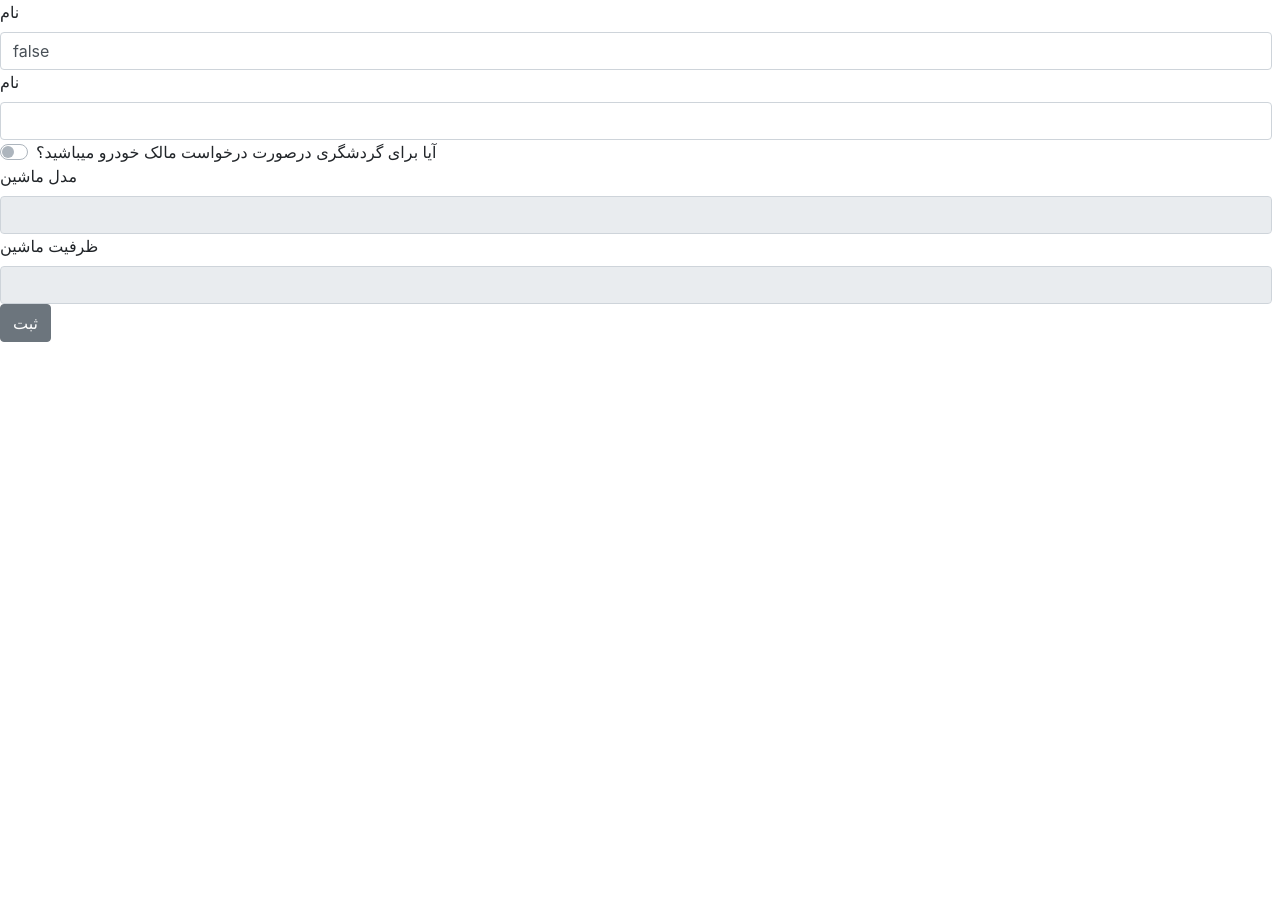
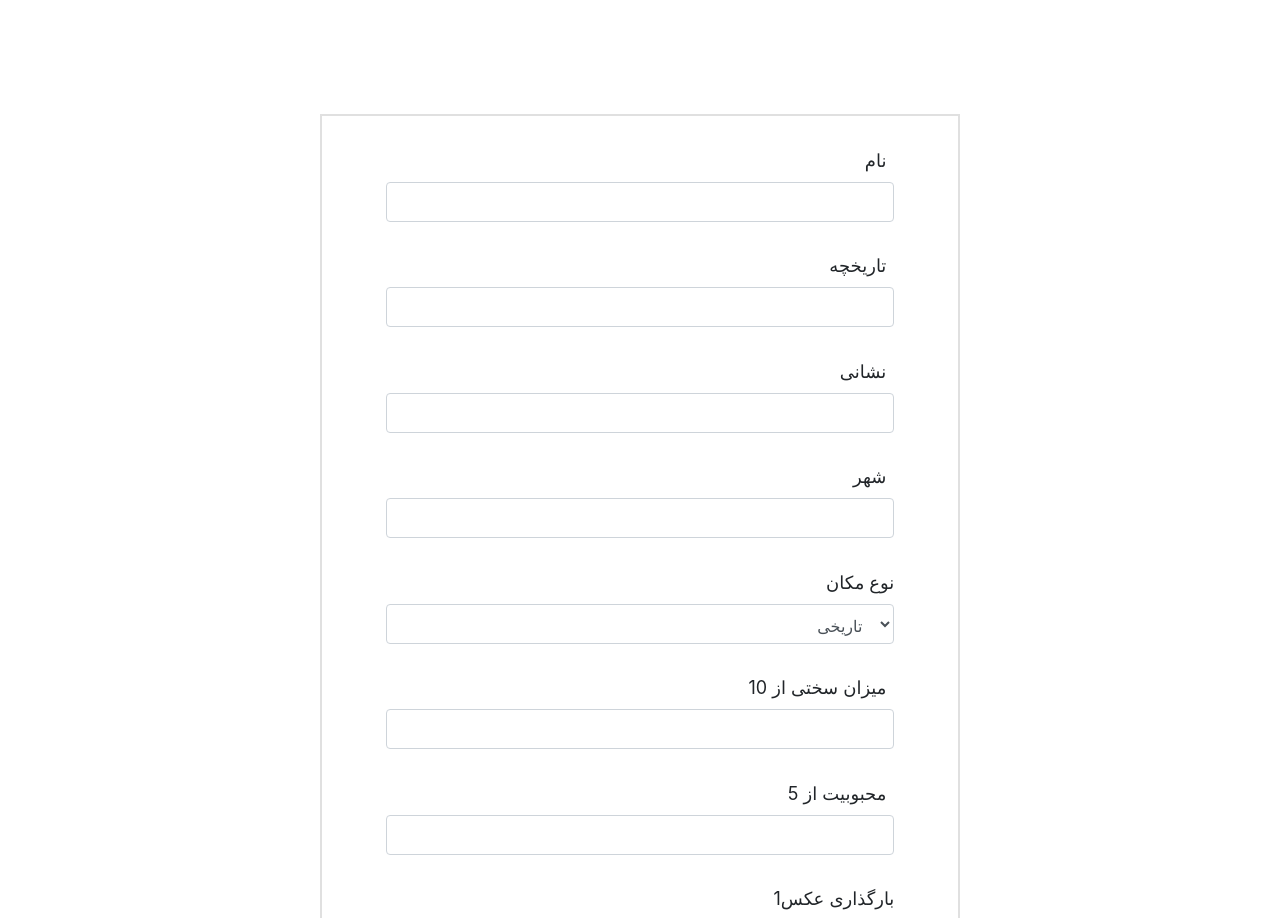
Before and after one commit to MahsaGn/Travelling, a React (Create React App) app: page / in a window 1280 px wide. Shown: the top 918 px of the page. Before the commit the page ends 800 px from the top, so only its background shows below. Built offline with nearby package versions, Linux system fonts and the light colour scheme.

Commit message:
Compelete fields of createForm, matched with back

```diff
--- a/src/createPlaceForm.js
+++ b/src/createPlaceForm.js
@@ -1,6 +1,7 @@
 
 import React from 'react'
 import axios from 'axios'
+import './place.css'
 import {Button,CustomInput, Form, FormGroup,FormText, Label, Input } from 'reactstrap';
 import 'bootstrap/dist/css/bootstrap.css';
 
@@ -9,18 +10,18 @@ export default class createPlace extends React.Component{
         super();
         this.state={
           category:"",
-          title:false,
-          discriptions:"",
+          title:"",
+          descriptions:"",
           hardness:"",
-          addrress:"",
+          address:"",
           time:"",
           city:"",
+          likes:"",
+          image_1:"",
+          image_2:""
       };
         this.handleSubmit=this.handleSubmit.bind(this);
-        this.updateTitle=this.updateTitle.bind(this);
-        this.updateDiscription=this.updateDiscription.bind(this);
-        this.updateCar_capacity=this.updateCar_capacity.bind(this);
-        this.updateCar_model=this.updateCar_model.bind(this);
+        this.updateState=this.updateState.bind(this);
       }
 
 
@@ -28,69 +29,89 @@ export default class createPlace extends React.Component{
         console.log("in handel submit")
         e.preventDefault();
         axios.post('http://localhost:8000/api/token/',{
-          categories:this.state.category,
-          title :this.state.title,
+          Categories:this.state.category,
+          Title :this.state.title,
           Description:this.state.discriptions,
           Hardness:this.state.hardness,
           Address:this.state.addrress,
           Time:this.state.time,
           City:this.state.city,
+          Likes:this.state.likes,
+          image_1:this.state.image_1,
+          image_2:this.state.image_2
         }).then(json => {
           console.log("response")
           console.log(json)
         return window.location.replace('/')
         }).catch(error =>{
-          alert("نام کاربری یا گذرواژه نادرست میباشد")
+          alert(error.message)
       });
     }
 
-    updateTitle(e){
-            this.setState({title: e.target.value});
+      updateState(e){
+        e.preventDefault()
+        if(e.target.validity.valid && e.target.value>0 && e.target.value<11) {
+          this.setState({
+              [e.target.name]: e.target.value
+          });
+        }
       }
 
-      updateDiscription(e){
-          console.log(this.state.discriptions)
-          this.setState({
-              discriptions: e.target.value
-          });
-      }
-      updateCar_capacity(e){
-          console.log(e.target.validity.valid);
-          if(e.target.validity.valid && e.target.value>0) {
-              this.setState({car_capacity: e.target.value});
-          }
-      }
-      updateCar_model(e){
-          if(this.state.has_car){
-              this.setState({
-                  car_model:e.target.value
-              })
-          }
+      updateHardness(e){
+        this.setState({
+          Hardness: this.state.hardness
+        })
       }
 
     render(){
-        const model = this.state.has_car ?<Input value={this.state.car_model} onChange={this.updateCar_model} type="text"/>:
-        <Input disabled value={this.state.car_model} onChange={this.updateCar_model} type="text"/>
-        const capacity = this.state.has_car ? <Input value={this.state.car_capacity} onChange={this.updateCar_capacity} type="number"/>:
-        <Input disabled value={this.state.car_capacity} onChange={this.updateCar_capacity} type="number"/>
     return(
-      <Form id="loginForm" onSubmit={this.handleSubmit}>
-        <FormGroup className="mb-2 mr-sm-2 mb-sm-0">
-          <Label for="exampleEmail" id="login_label" className="mr-sm-2">نام</Label>
-          <Input value={this.state.title} onChange={this.updateTitle} type="text" id="login_input"/>
+      <Form onSubmit={this.handleSubmit} id="placeForm">
+        <FormGroup className="mb-2 mr-sm-2 mb-sm-0 place_input">
+          <Label className="mr-sm-2" id="place_label">نام</Label>
+          <Input name="title" value={this.state.Title} onChange={this.updateState} type="text" id="place_input"/>
         </FormGroup>
-        <FormGroup className="mb-2 mr-sm-2 mb-sm-0">
-          <Label for="exampleEmail" id="login_label" className="mr-sm-2">نام</Label>
-          <Input value={this.state.discriptions} onChange={this.updateTitle} type="text" id="login_input"/>
+        <FormGroup className="mb-2 mr-sm-2 mb-sm-0 place_input">
+          <Label className="mr-sm-2" id="place_label">تاریخچه</Label>
+          <Input name="description" value={this.state.description} onChange={this.updateState} type="text" id="place_input"/>
         </FormGroup>
-        <FormGroup className="mb-2 mr-sm-2 mb-sm-0">
-          <CustomInput onChange={this.updateHas_car} type="switch" id="exampleCustomSwitch" name="customSwitch" label="آیا برای گردشگری درصورت درخواست مالک خودرو میباشید؟" />
-          <Label>مدل ماشین</Label>
-          {model}
-          <Label>ظرفیت ماشین</Label>
-          {capacity}
+        <FormGroup className="mb-2 mr-sm-2 mb-sm-0 place_input">
+          <Label className="mr-sm-2" id="place_label">نشانی</Label>
+          <Input name="address" value={this.state.addrress} onChange={this.updateState} type="text" id="place_input"/>
         </FormGroup>
-        <Button id="loginform_submit">ثبت</Button>
+        <FormGroup className="mb-2 mr-sm-2 mb-sm-0 place_input">
+          <Label className="mr-sm-2" id="place_label">شهر</Label>
+          <Input name="city" value={this.state.city} onChange={this.updateState} type="text" id="place_input"/>
+        </FormGroup>
+        <FormGroup className="mb-2 mr-sm-2 mb-sm-0 place_input">
+        <Label for="exampleSelect" id="place_label">نوع مکان</Label>
+          <Input type="select" name="select" id="place_input">
+            <option>تاریخی</option>
+            <option>موزه</option>
+            <option>جنگل</option>
+            <option>کوه</option>
+            <option>طبیعت</option>
+            <option>پارک ملی</option>
+            <option>هنر عمومی</option>
+            <option>مذهبی</option>
+          </Input>
+        </FormGroup>
+        <FormGroup className="mb-2 mr-sm-2 mb-sm-0 place_input">
+          <Label className="mr-sm-2" id="place_label">میزان سختی از 10</Label>
+          <Input name="hardness" value={this.state.hardness} pattern="[1-5]" onChange={this.updateState} type="number" id="place_input"/>
+        </FormGroup>
+        <FormGroup className="mb-2 mr-sm-2 mb-sm-0 place_input">
+          <Label className="mr-sm-2" id="place_label"> محبوبیت از 5</Label>
+          <Input name="likes" value={this.state.likes} pattern="[0-9]" onChange={this.updateState} type="number" id="place_input"/>
+        </FormGroup>
+        <FormGroup className="place_input">
+          <Label id="place_label">1بارگذاری عکس</Label>
+          <CustomInput value={this.state.image_1} onChange={this.updateState} type="file" accept=".JPG, .png, .JPEG" name="image_1" id="place_input"/>
+        </FormGroup>
+        <FormGroup className="place_input">
+          <Label id="place_label">2بارگذاری عکس</Label>
+          <CustomInput value={this.state.image_2} onChange={this.updateState} type="file" accept=".JPG, .png, .JPEG" name="image_2" id="place_input" />
+        </FormGroup>
+          <Button id="placeform_submit">ثبت</Button>
       </Form>
         );
     }
--- /dev/null
+++ b/src/place.css
@@ -0,0 +1,44 @@
+#placeForm{
+    float: right;
+    margin-right: 5%;
+    margin-top: 5%;
+    border:solid 2px rgb(224, 224, 224);
+  position: relative;
+    text-align: right;
+    clear: both;
+    top: 50px;
+    width: 50%;
+    right: 20%;
+}
+
+#placeform_submit{
+  position: relative;
+    width: 30%;
+    margin-top: 10%;
+    right: 3%;
+    background-color: rgb(192, 238, 238);
+    border-color:rgb(180, 221, 221);
+    color: black;
+}
+
+#place_input{
+    position: relative;
+    width: 100%;
+  text-align: right;
+  height: 40px;
+  padding-top:10px ;
+  padding-right: 15px;
+}
+
+.place_input{
+    text-align: right;
+    position: relative;
+    width: 80%;
+    left: 10%;
+}
+
+#place_label{
+    text-align: right;
+    font-size: 18px ;
+    padding-top: 6%;
+}
```
